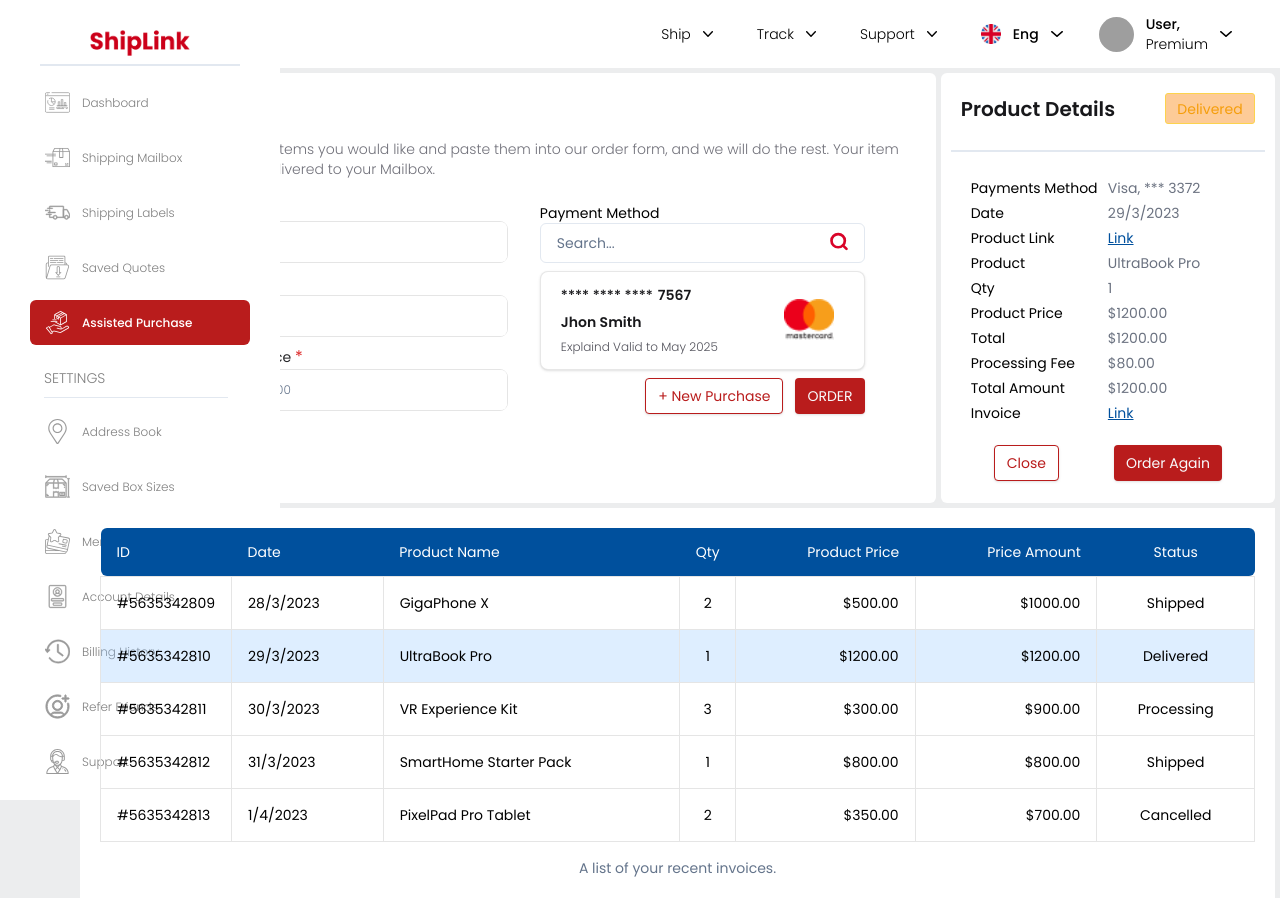
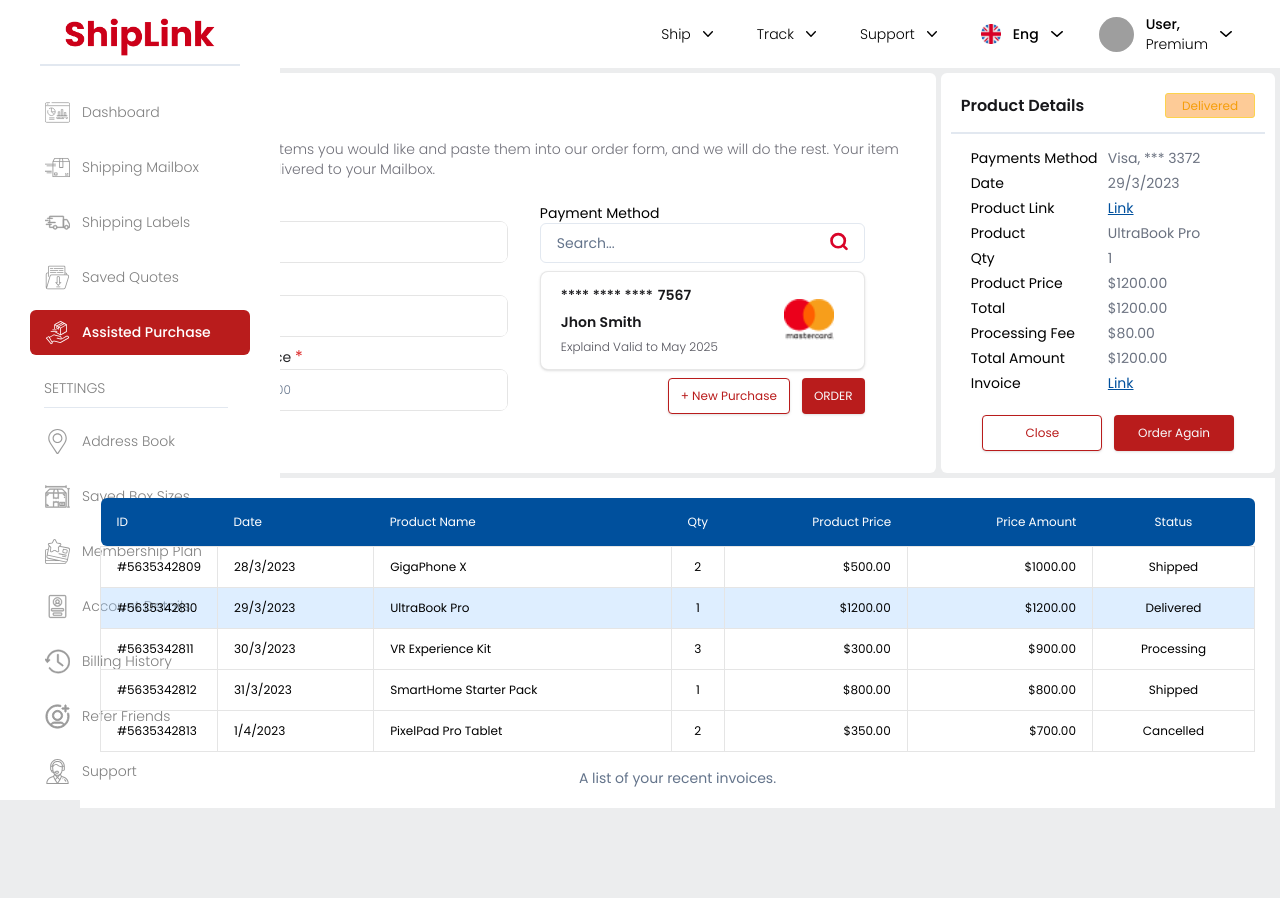
Before and after one commit to sahrilputra/Shiplink, a Next.js app: page /assisted-purchase in a window 1280 px wide. Both pictures are taken after a click on the element 677 px from the left and 588 px from the top of the page. After the commit the page ends 808 px from the top, so only its background shows below. Built offline with nearby package versions, Linux system fonts and the light colour scheme; grey boxes are pictures that could not be loaded.

Commit message:
fixing revision

```diff
--- a/app/(dashboard)/assisted-purchase/components/Details/OrderDetails.jsx
+++ b/app/(dashboard)/assisted-purchase/components/Details/OrderDetails.jsx
@@ -9,14 +9,14 @@
             <div className="px-[10px] w-full py-2.5 flex-col justify-start items-center inline-flex">
                 <div className="p-2.5 justify-between items-center inline-flex w-full">
                     <div className="flex-col justify-start items-start inline-flex">
-                        <div className="text-zinc-900 text-xl font-bold ">Product Details</div>
+                        <div className="text-zinc-900 text-base font-bold ">Product Details</div>
                         <div className="text-zinc-600 text-opacity-50 font-medium"></div>
                     </div>
-                    <div className="w-[90px] h-[31px] px-3 py-0.5 bg-orange-300 bg-opacity-75 rounded-[3px] border border-amber-300 justify-center items-center gap-2.5 flex">
-                        <div className="text-amber-500 text-sm font-medium font-['Poppins']">{data?.status}</div>
+                    <div className="w-[90px] h-[25px] px-3 py-0.5 bg-orange-300 bg-opacity-75 rounded-[3px] border border-amber-300 justify-center items-center gap-2.5 flex">
+                        <div className="text-amber-500 text-xs font-medium font-['Poppins']">{data?.status}</div>
                     </div>
                 </div>
-                <div className="w-full py-4">
+                <div className="w-full py-1">
                     <Separator className="py-[1px]" />
                 </div>
                 <div className="flex-col w-full gap-[5px] flex px-[20px] py-[10px]  ">
@@ -62,19 +62,21 @@
                     </div>
                 </div>
 
-                <div className="w-full flex flex-row justify-evenly gap-3 py-3">
+                <div className="w-[80%] flex flex-row justify-evenly gap-3 py-3">
                     <Button
+                        className="w-full"
                         variant="redOutline"
                         onClick={onClose}
                         size="sm"
                     >
-                        <p className='text-sm'>Close</p>
+                        <p className='text-xs'>Close</p>
                     </Button>
                     <Button
+                        className="w-full"
                         size="sm"
                         variant="destructive"
                     >
-                        <p className='text-sm'>Order Again</p>
+                        <p className='text-xs'>Order Again</p>
                     </Button>
                 </div>
             </div>
--- a/app/(dashboard)/assisted-purchase/components/TableOrder/Table.jsx
+++ b/app/(dashboard)/assisted-purchase/components/TableOrder/Table.jsx
@@ -15,8 +15,8 @@
             <div className="w-full p-5">
                 <Table>
                     <TableCaption>A list of your recent invoices.</TableCaption>
-                    <TableHeader>
-                        <TableHead className="w-[100px] rounded-tl-md rounded-bl-md">ID</TableHead>
+                    <TableHeader className="text-xs">
+                        <TableHead className="w-[100px] rounded-tl-md rounded-bl-md ">ID</TableHead>
                         <TableHead>Date</TableHead>
                         <TableHead>Product Name</TableHead>
                         <TableHead className="w-[50px] text-center">Qty</TableHead>
@@ -33,13 +33,13 @@
                                     handleDataID(item.id)
                                 }
                             >
-                                <TableCell className="font-medium">{item.id}</TableCell>
-                                <TableCell>{item.date}</TableCell>
-                                <TableCell>{item.productName}</TableCell>
-                                <TableCell className="text-center">{item.Qty}</TableCell>
-                                <TableCell className="text-right">{item.productPrice}</TableCell>
-                                <TableCell className="text-right">{item.priceAmount}</TableCell>
-                                <TableCell className="text-center">{item.status}</TableCell>
+                                <TableCell className="font-medium text-xs h-[40px] p-2 px-4 py-3">{item.id}</TableCell>
+                                <TableCell className="font-medium text-xs h-[40px] p-2 px-4 py-3">{item.date}</TableCell>
+                                <TableCell className="font-medium text-xs h-[40px] p-2 px-4 py-3">{item.productName}</TableCell>
+                                <TableCell className="text-center text-xs h-[40px] p-2 px-4 py-3">{item.Qty}</TableCell>
+                                <TableCell className="text-right text-xs h-[40px] p-2 px-4 py-3">{item.productPrice}</TableCell>
+                                <TableCell className="text-right text-xs h-[40px] p-2 px-4 py-3">{item.priceAmount}</TableCell>
+                                <TableCell className="text-center text-xs h-[40px] p-2 px-4 py-3">{item.status}</TableCell>
                             </TableRow>
                         ))}
                     </TableBody>
--- a/app/(dashboard)/assisted-purchase/page.jsx
+++ b/app/(dashboard)/assisted-purchase/page.jsx
@@ -40,7 +40,7 @@
             <div className={styles.main}>
                 <div className={styles.content}>
                     <div className="top">
-                        <h1 className='m-2 text-xl'>Assisted Purchase</h1>
+                        <h1 className='m-2 text-lg font-bold'>Assisted Purchase</h1>
                         <p className='text-zinc-500 text-sm font-normal p-3'> Copy the link / URL of the items you would like and paste them into our order form, and we will do the rest. Your item will be purchased and delivered to your Mailbox.</p>
                     </div>
                     <div className={`${styles.forms} w-full form flex flex-row flex-wrap gap-8 p-3`}>
@@ -106,13 +106,14 @@
                                     variant="redOutline"
                                     size="sm"
                                     >
-                                    <p className="text-sm">+ New Purchase</p>
+                                    <p className="text-xs">+ New Purchase</p>
                                 </Button>
                                 <Button
                                     variant="destructive"
                                     size="sm"
+                                    className=""
                                 >
-                                    <p className="text-sm">ORDER</p>
+                                    <p className="text-xs">ORDER</p>
                                 </Button>
                             </div>
                         </div>
--- a/app/(dashboard)/dashboard/components/items/itemsPackage.jsx
+++ b/app/(dashboard)/dashboard/components/items/itemsPackage.jsx
@@ -41,21 +41,29 @@
 
     const [isExpanded, setIsExpanded] = useState(false);
 
+    // button Control
+    const [selectedButton, setSelectedButton] = useState(null);
+    const [buttonEnabled, setButtonEnabled] = useState(true);
+    const [clicked, setIsClicked] = useState(false);
+
+
     const toggleExpanded = () => {
         onExpand(id); // Call onExpand to toggle expanded state in the parent component
-        setIsExpanded(!isExpanded); // Toggle local expanded state
+        setIsExpanded(!isExpanded);
+        onClickButton(null);
+        if (isExpand === false) {
+            setSelectedButton(null)
+            setButtonEnabled(true);
+
+        }
     };
 
     const toggleClicked = (op) => {
         onExpand(op)
         setIsExpanded(true)
     }
-    const [clicked, setIsClicked] = useState(false);
 
 
-    // button Control
-    const [selectedButton, setSelectedButton] = useState(null);
-    const [buttonEnabled, setButtonEnabled] = useState(true);
 
     const handleButtonClick = (buttonName) => {
         setSelectedButton(buttonName);
--- a/app/(dashboard)/support/page.jsx
+++ b/app/(dashboard)/support/page.jsx
@@ -55,9 +55,10 @@
                             </div>
                             <Button
                                 variant="destructive"
+                                size="sm"
                                 onClick={handleCreateTicket}
                             >
-                                Create New Ticket
+                                <p className='text-xs'>Create New Ticket</p>
                             </Button>
                         </div>
 
--- a/components/sidebar/sidebar.jsx
+++ b/components/sidebar/sidebar.jsx
@@ -36,17 +36,18 @@
     return (
         <>
             <aside
-                className={`pt-5 w-[280px] h-full bg-white flex-col justify-start items-center gap-5 flex
+                className={`pt-2 w-[280px] h-full bg-white flex-col justify-start items-center gap-5 flex
              ${styles.sideBarRespon}
              `}>
                 <ScrollArea className="h-[100vh] w-max">
-                    <div className={`flex gap-3 flex-col pb-[100px]  `}>
-                        <div className={`${styles.logo} mt-[10px] mb-[10px] text-center text-red-700 h-[28px] w-[full] flex flex-col gap-2 justify-items-center`}>
+                    <div className={`flex gap-3 flex-col `}>
+                        <div className={`${styles.logo} mt-[10px] mb-[10px] text-center h-[50px] w-[full] flex flex-col gap-2 justify-items-center`}>
                             <Image
                                 src={"/logo.png"}
-                                width={100}
-                                height={100}
+                                width={150}
+                                height={150}
                                 alt="shiplink Logo"
+                                objectFit="contain"
                                 className="mx-auto"
                             />
                             <div className="w-[200px] flex items-center justify-center mx-auto">
--- a/components/sidebar/sidebarItem.jsx
+++ b/components/sidebar/sidebarItem.jsx
@@ -18,7 +18,7 @@
                                 <div className="w-[30px] h-[50px]  text-white top-[-16.67px] fill-white stroke-white">{icon}</div>
                             </div>
                             <div className={`${styles.title} justify-start items-start gap-[18px] flex`}>
-                                <div className=" text-white text-[12px] font-semibold font-['Poppins']">{title}</div>
+                                <div className=" text-white text-[14px] font-semibold font-['Poppins']">{title}</div>
                             </div>
                         </div>
                     </>
@@ -29,7 +29,7 @@
                                 <div className="w-[30px] h-[50px]  top-[-16.67px] fill-black stroke-black opacity-40">{icon}</div>
                             </div>
                             <div className={`${styles.title} opacity-50 justify-start items-start gap-[18px] flex`}>
-                                <div className=" text-black text-[12px] font-normal font-['Poppins']">{title}</div>
+                                <div className=" text-black text-[14px] font-normal font-['Poppins']">{title}</div>
                             </div>
                         </div>
                     </>
```
Also changed, not shown: app/(dashboard)/billing-history/components/HistoryTable.jsx (+6 -6 lines), app/(dashboard)/saved-quotes/components/SavedQuotesDetails.jsx (+37 -35 lines), app/(dashboard)/saved-quotes/components/savedQutoesCard.jsx (+7 -7 lines), app/(dashboard)/support/components/OpenedTickets.jsx (+7 -22 lines), app/(dashboard)/support/components/SupportTable/SupportTable.jsx (+10 -13 lines).
